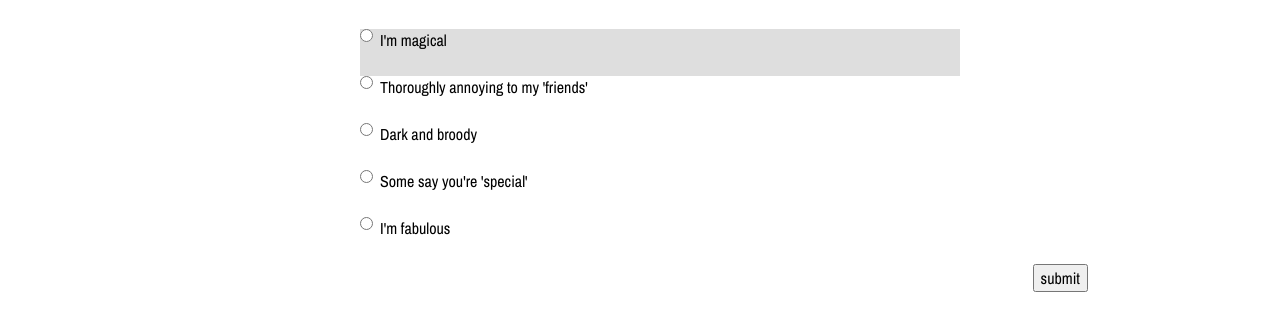
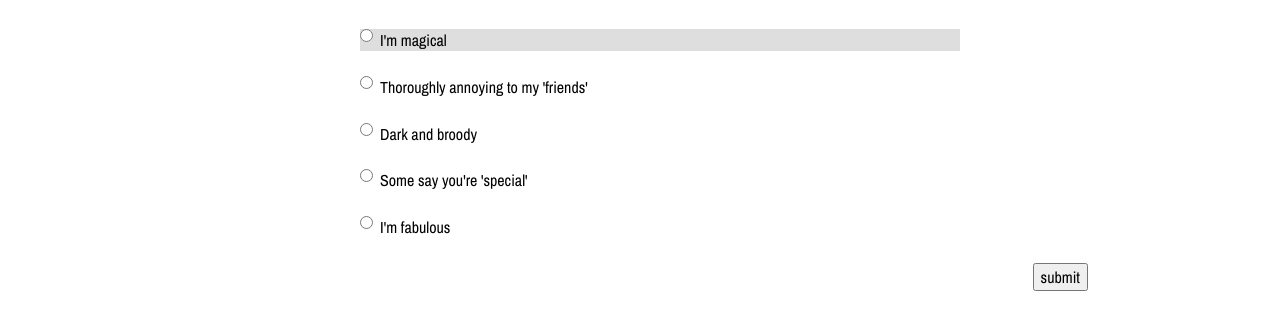
Before and after one commit to ragnar-pwninskjold/quizz, a plain HTML site: page index.html in a window 1280 px wide. In both pictures the pointer is over the item "I'm magical". Shown: the part 233-564 px from the top of the page. Drawn offline with nearby package versions, Linux system fonts and the light colour scheme.

Commit message:
trello updates

```diff
--- a/css/main.css
+++ b/css/main.css
@@ -30,14 +30,18 @@ form input {
 li {
 
 	list-style: none;
-	padding-bottom: 25px;
 	width: 600px;
 	margin: 0 auto;
+	margin-bottom: 2%;
 }
 
 li:hover {
+	background-color: #DEDEDE;	cursor: pointer;
+
+}
+
+label:hover {
 	cursor: pointer;
-	background-color: #DEDEDE;
 }
 
 span {
```
